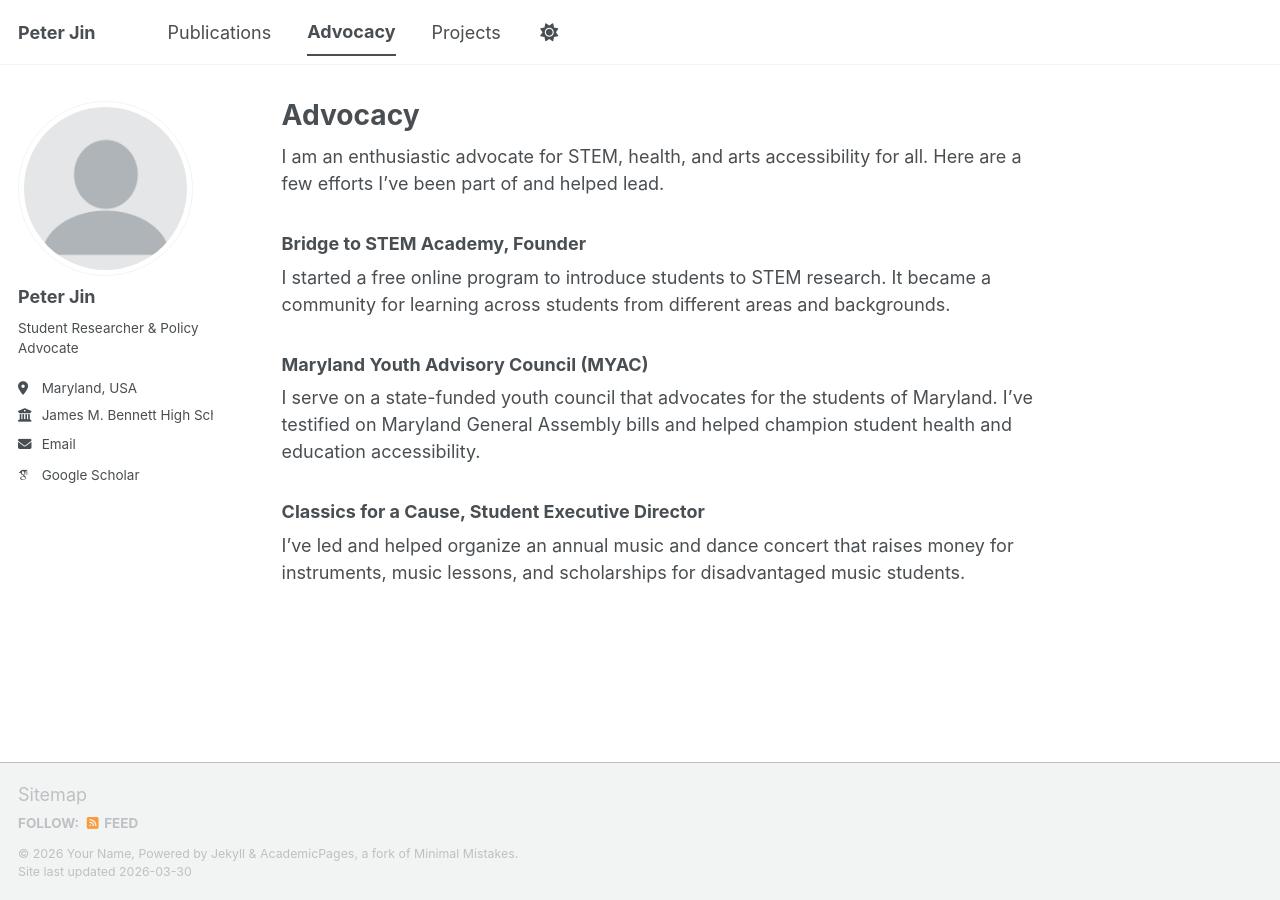
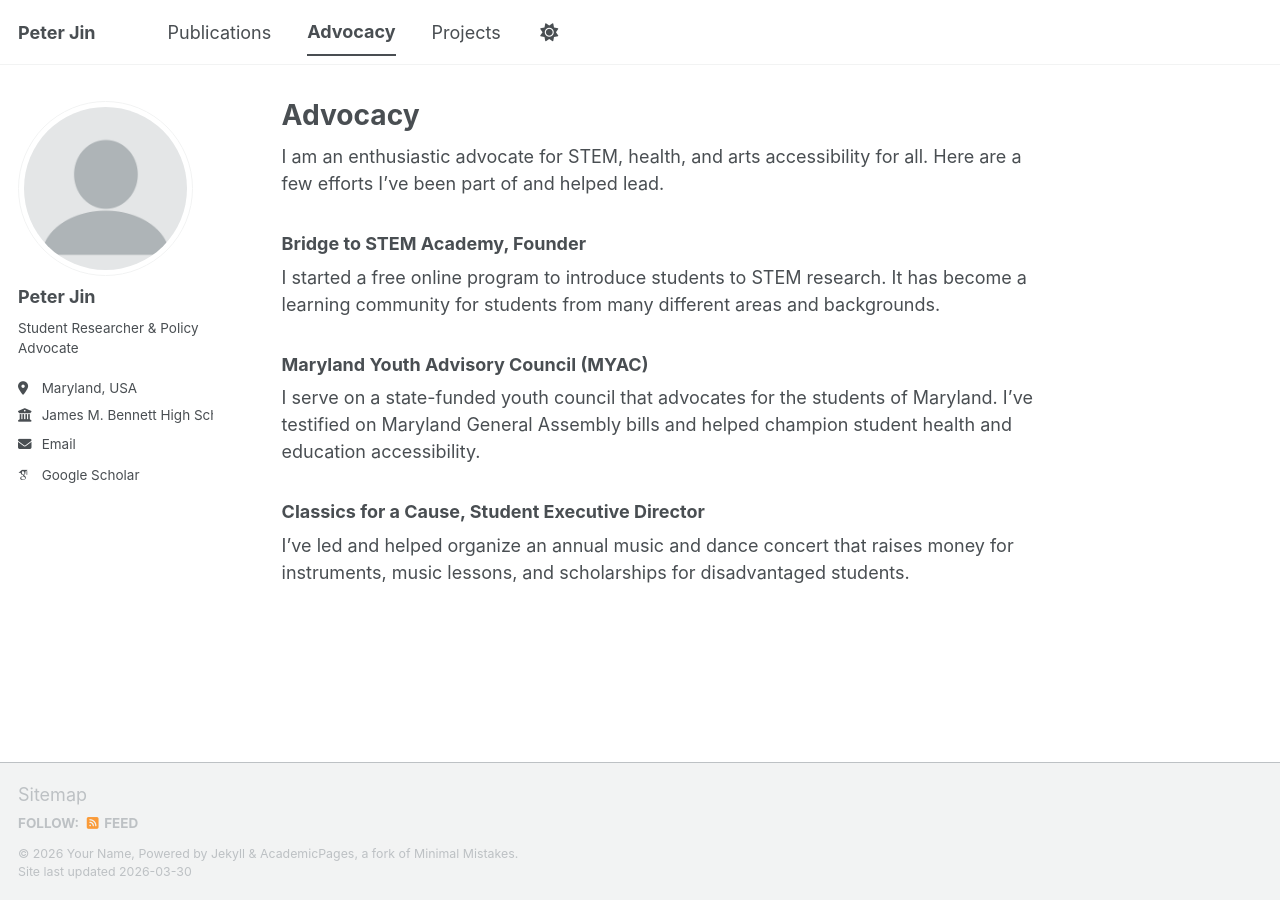
Before and after one commit to peterljin/peterljin.github.io, a Jekyll site: the page built from _pages/advocacy.md, in a window 1280 px wide. Built offline with Jekyll 4.4.1, drawn with Linux system fonts in a browser that asks for light colours; some web fonts are replaced; a script bundle is joined from its source files by our own code; library files that are not in the unit come from our copies.

Commit message:
Update advocacy.md

```diff
--- a/_pages/advocacy.md
+++ b/_pages/advocacy.md
@@ -8,7 +8,7 @@ I am an enthusiastic advocate for STEM, health, and arts accessibility for all.
 
 ### Bridge to STEM Academy, Founder
 
-I started a free online program to introduce students to STEM research. It became a community for learning across students from different areas and backgrounds.
+I started a free online program to introduce students to STEM research. It has become a learning community for students from many different areas and backgrounds.
 
 ### Maryland Youth Advisory Council (MYAC)
 
@@ -16,4 +16,4 @@ I serve on a state-funded youth council that advocates for the students of Maryl
 
 ### Classics for a Cause, Student Executive Director
 
-I've led and helped organize an annual music and dance concert that raises money for instruments, music lessons, and scholarships for disadvantaged music students.
+I've led and helped organize an annual music and dance concert that raises money for instruments, music lessons, and scholarships for disadvantaged students.
```
